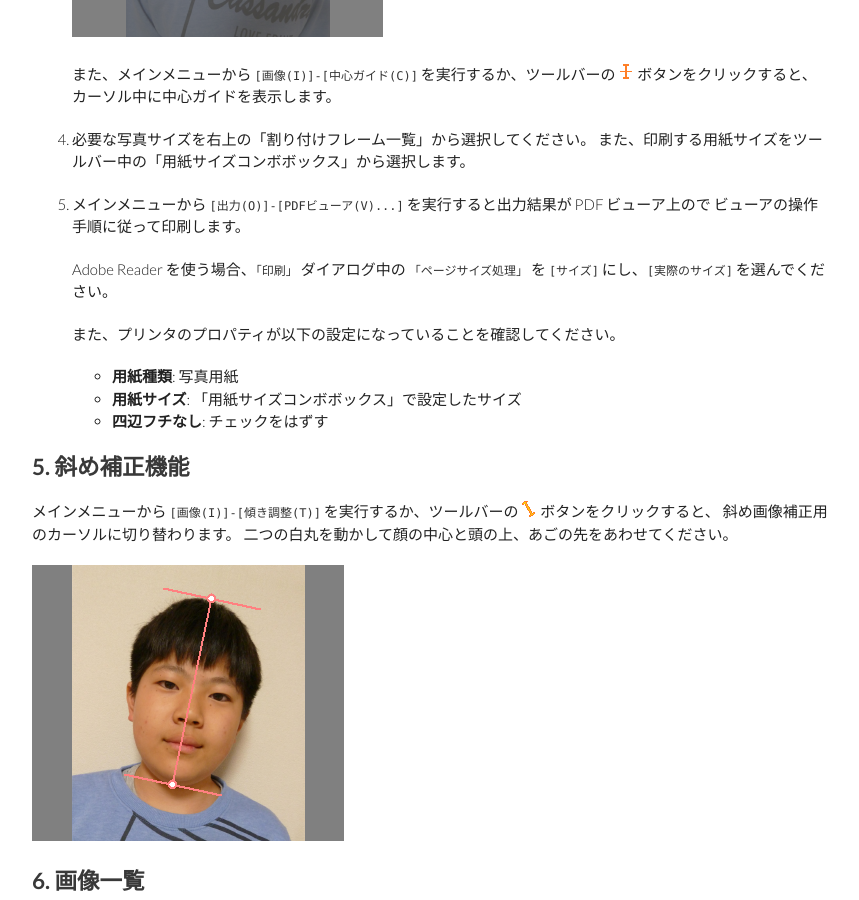
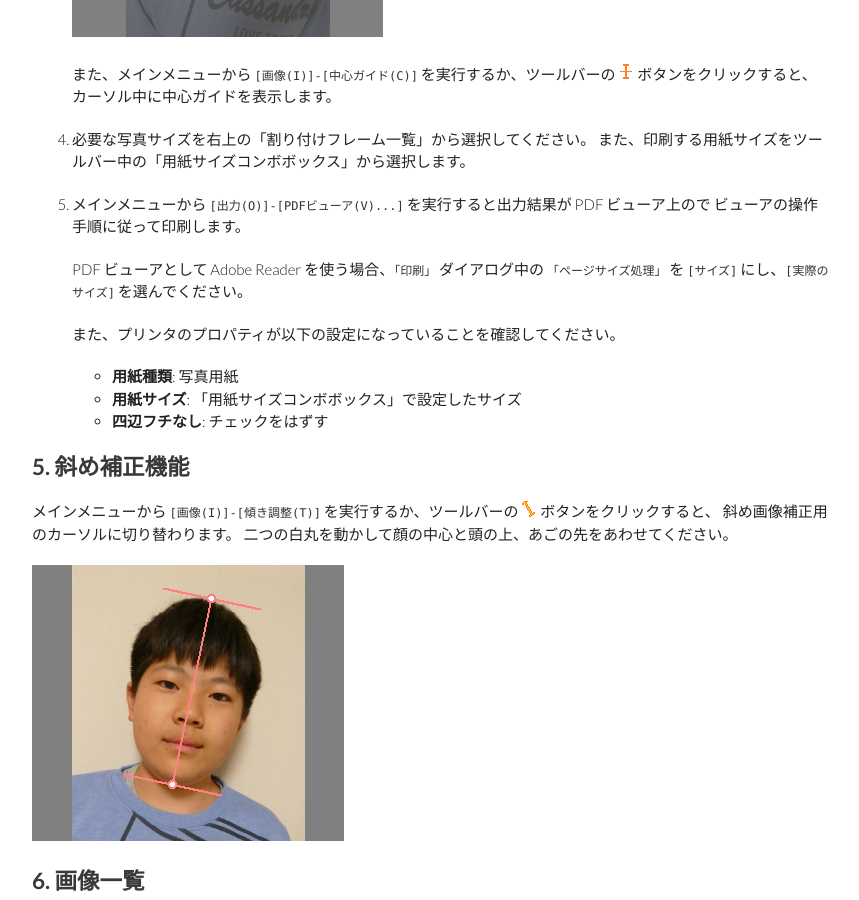
Before and after one commit to gura-app/gura-app.github.io, a Jekyll site: the page built from gurashot/index.md, in a window 1280 px wide and 900 px high, scrolled down 3528 px. Shown: the whole window, without its empty margins (208-1067 px from the left). Built offline with Jekyll 4.4.1, drawn with Linux system fonts in a browser that asks for light colours; Markdown is read by kramdown in place of the engine named in the settings.

Commit message:
updated document

```diff
--- a/gurashot/index.md
+++ b/gurashot/index.md
@@ -123,8 +123,8 @@ PDF の閲覧・印刷をするソフトとして、Ubuntu にはデフォルト
 5. メインメニューから `[出力(O)]-[PDFビューア(V)...]` を実行すると出力結果が PDF ビューア上ので
    ビューアの操作手順に従って印刷します。
 
-   Adobe Reader を使う場合、`「印刷」` ダイアログ中の `「ページサイズ処理」` を
-   `[サイズ]` にし、`[実際のサイズ]` を選んでください。
+   PDF ビューアとして Adobe Reader を使う場合、`「印刷」` ダイアログ中の
+   `「ページサイズ処理」` を `[サイズ]` にし、`[実際のサイズ]` を選んでください。
 
    また、プリンタのプロパティが以下の設定になっていることを確認してください。
    * **用紙種類**: 写真用紙
```
